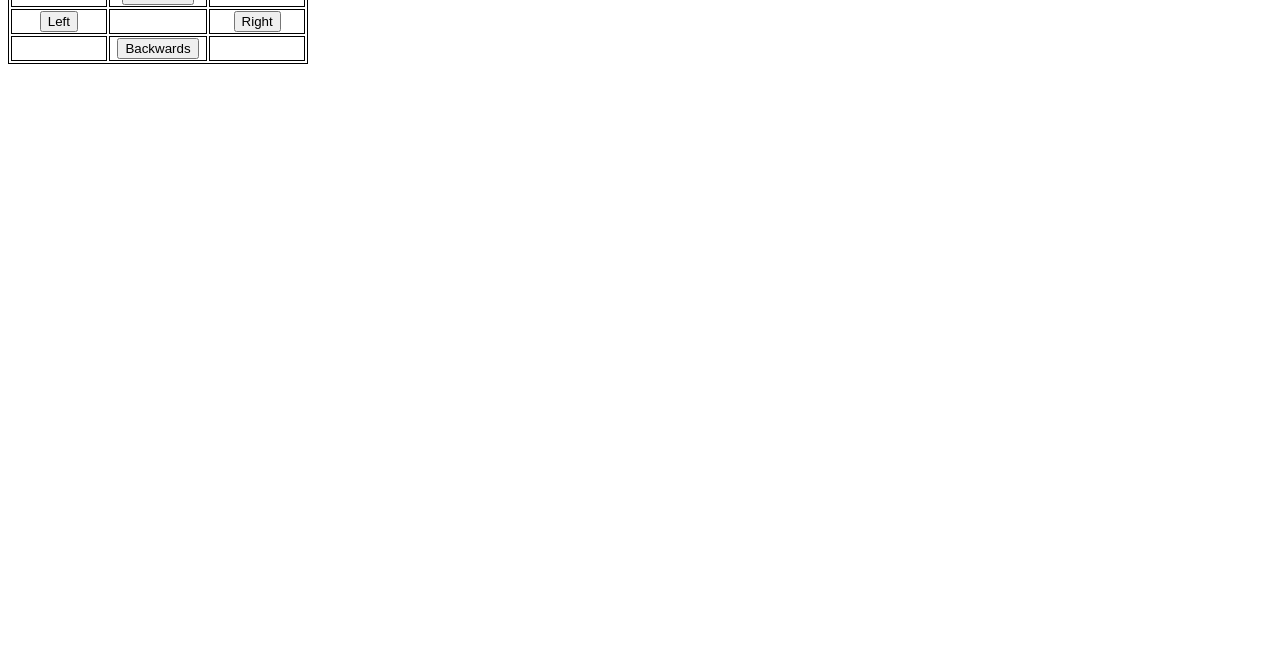
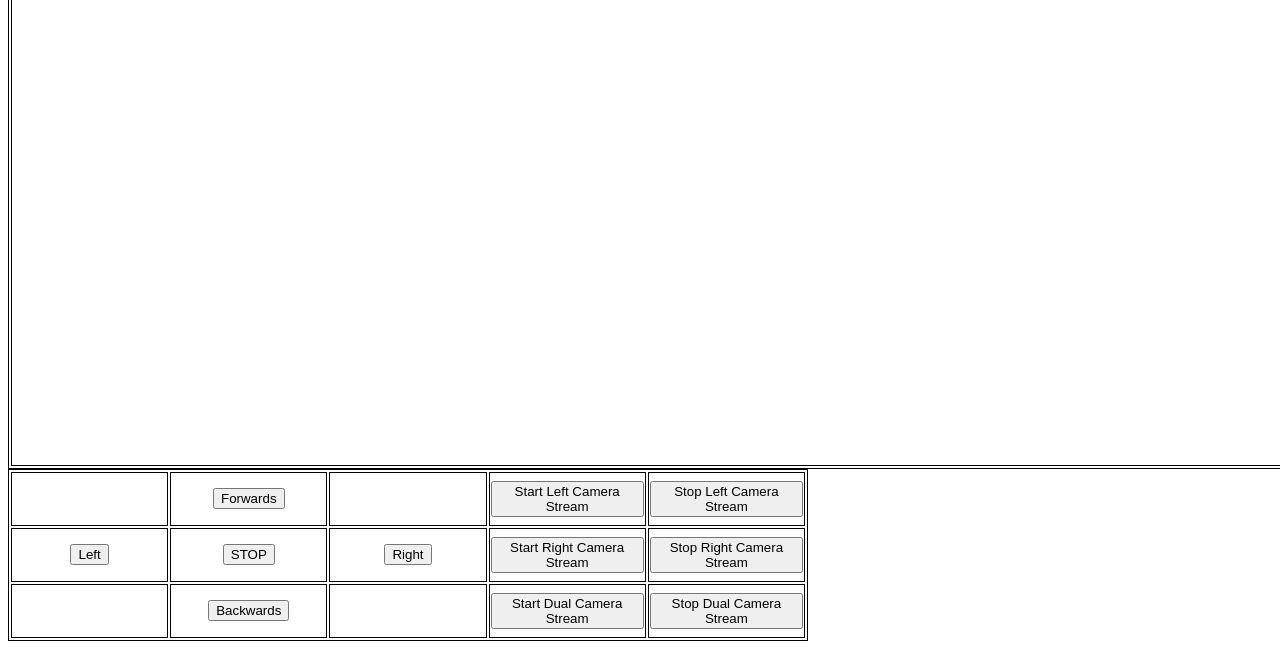
Before and after one commit to Kheiden/RPi-tankbot, a Flask app: page / in a window 1280 px wide. Shown: the part 591-1240 px from the top of the page. Before the commit the page ends 655 px from the top, so only its background shows below. Run offline with Flask 2, Linux system fonts and the light colour scheme.

Commit message:
left and right camera stream
added updates to the web controller

```diff
--- a/local/server.py
+++ b/local/server.py
@@ -58,6 +58,10 @@ class Server():
             return Response(self.c.start_right_camera(),
                 mimetype='multipart/x-mixed-replace; boundary=frame')
 
+        @app.route("/left_and_right_camera_stream")
+        def right_camera_stream():
+            return Response(self.c.start_left_and_right_cameras(),
+                mimetype='multipart/x-mixed-replace; boundary=frame')
 
         return app
 
--- a/local/templates/main.html
+++ b/local/templates/main.html
@@ -14,13 +14,63 @@ table, th, td {
   <table style="width:1280px">
 
   <tr>
-    <td width="50%" height="480px"><img src="/left_camera_stream"></td>
-    <td width="50%" height="480px"><img src="/right_camera_stream"></td>
+    <td width="50%" height="480px"><img id="left_cam_stream" src=""></td>
+    <td width="50%" height="480px"><img id="right_cam_stream" src=""></td>
   </tr>
+</table>
+<table  style="width:1280px">
+    <tr>
+        <td width="100%" height="480px"><img id="left_and_right_camera_stream" src=""></td>
+    </tr>
 </table>
 </head>
 
 <script src="https://ajax.googleapis.com/ajax/libs/jquery/3.3.1/jquery.min.js"></script>
+
+<script>
+function start_left_cam_stream()
+{
+var img = document.getElementById("left_cam_stream");
+img.src="/left_camera_stream";
+return false;
+}
+function stop_left_cam_stream()
+{
+var img = document.getElementById("left_cam_stream");
+img.src="";
+return false;
+}
+
+
+function start_right_cam_stream()
+{
+var img = document.getElementById("right_cam_stream");
+img.src="/right_camera_stream";
+return false;
+}
+function stop_right_cam_stream()
+{
+var img = document.getElementById("right_cam_stream");
+img.src="";
+return false;
+}
+
+function start_left_and_right_cam_stream()
+{
+var img = document.getElementById("left_and_right_camera_stream");
+img.src="/left_and_right_camera_stream";
+return false;
+}
+function stop_left_and_right_cam_stream()
+{
+var img = document.getElementById("left_and_right_camera_stream");
+img.src="";
+return false;
+}
+</script>
+
+
+
 <script>
 $(document).ready(function(){
     $("#b_forwards").mousedown(function(){
@@ -82,25 +132,38 @@ $(document).ready(function(){
         });
     });
 });
+$(document).ready(function(){
+    $("#b_stop").mousedown(function(){
+        $.get("stop", function(data, status){
+            console.log("stopping motors!")
+        });
+    });
+});
 </script>
 
 <body>
 
-    <table style="width:300px">
+    <table style="width:800px">
       <tr>
-        <th></th>
-        <th><button id="b_forwards">Forwards</button></th>
-        <th></th>
+        <td style="height:50px"></td>
+        <td><button id="b_forwards">Forwards</button></td>
+        <td></td>
+        <td width="20%"><button id="b_start_left" onclick="start_left_cam_stream();">Start Left Camera Stream</button></td>
+        <td width="20%"><button id="b_stop_left" onclick="stop_left_cam_stream();">Stop Left Camera Stream</button></td>
       </tr>
       <tr>
-        <td width="33%"><button id="b_left">Left</button></td>
-        <td width="34%"></td>
-        <td width="33%"><button id="b_right">Right</button></td>
+        <td width="20%"><button id="b_left">Left</button></td>
+        <td width="20%" style="height:50px"><button id="b_stop">STOP</button></td>
+        <td width="20%"><button id="b_right">Right</button></td>
+        <td width="20%"><button id="b_start_right" onclick="start_right_cam_stream();">Start Right Camera Stream</button></td>
+        <td width="20%"><button id="b_stop_right" onclick="stop_right_cam_stream();">Stop Right Camera Stream</button></td>
       </tr>
       <tr>
-        <td></td>
+        <td style="height:50px"></td>
         <td><button id="b_backwards">Backwards</button></td>
         <td></td>
+        <td width="20%"><button id="b_start_left_and_right" onclick="start_left_and_right_cam_stream();">Start Dual Camera Stream</button></td>
+        <td width="20%"><button id="b_stop_left_and_right" onclick="stop_left_and_right_cam_stream();">Stop Dual Camera Stream</button></td>
       </tr>
     </table>
 
--- a/local/test_server.py
+++ b/local/test_server.py
@@ -25,7 +25,7 @@ class TestServer():
         assert res.status_code == 200
         assert res.json == {'hello': 'world!'}
 
-    @pytest.mark.skip(reason="Skipping.")
+    #@pytest.mark.skip(reason="Skipping.")
     def test_left_video_stream(self, client):
         res = client.get(url_for('left_camera_stream'))
         assert res.status_code == 200
```
